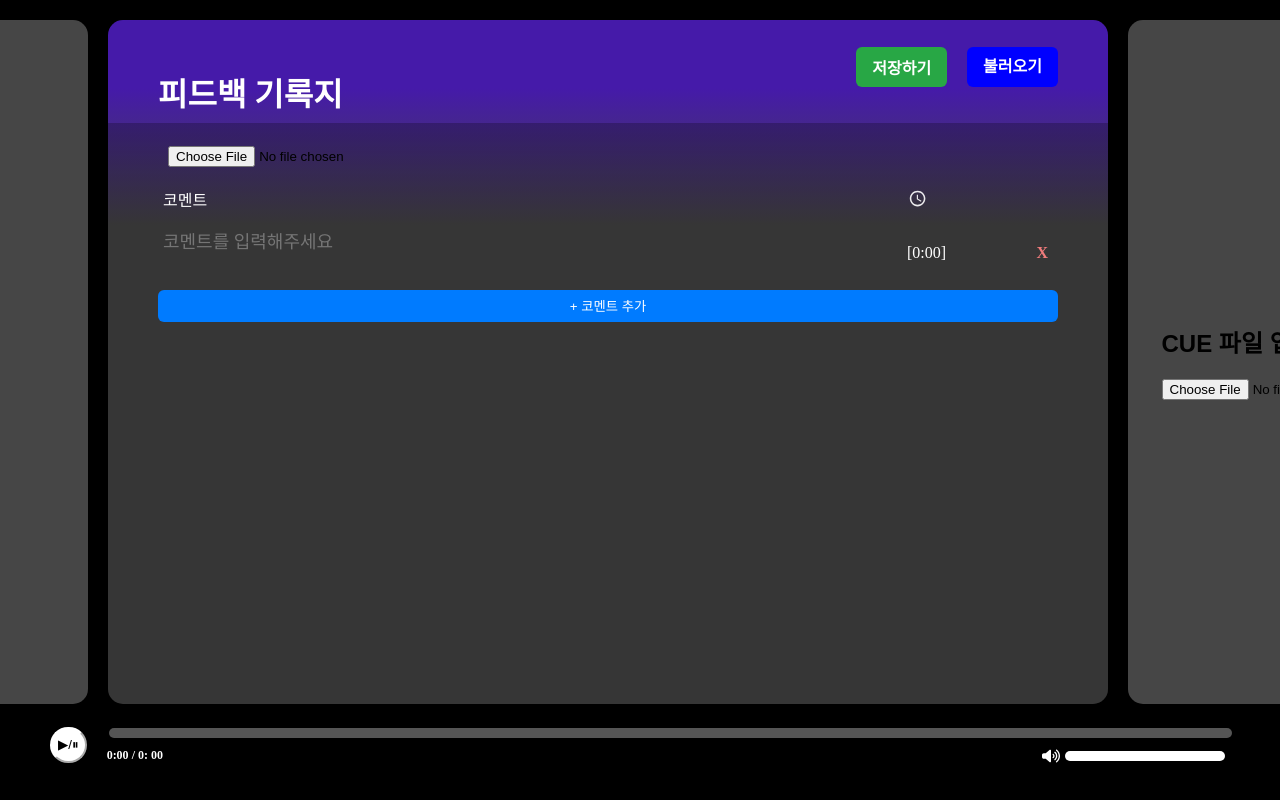
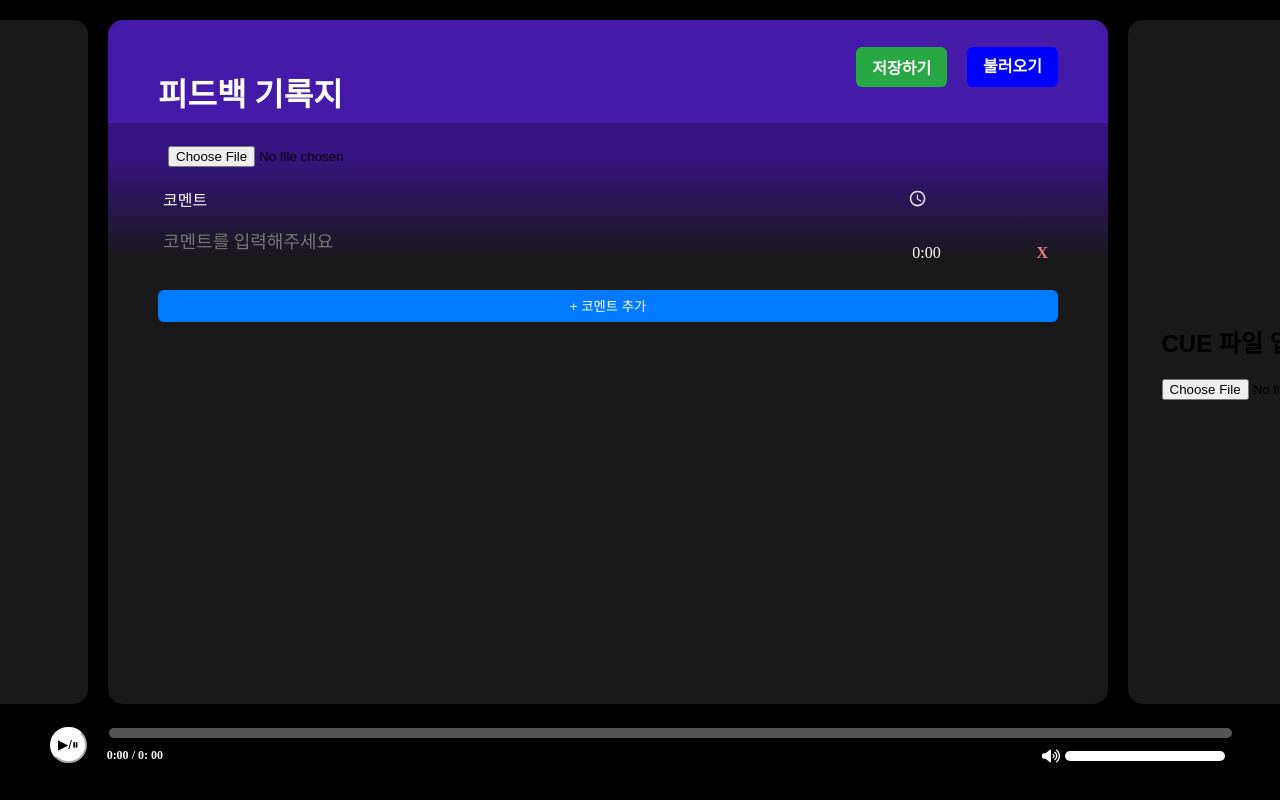
Before and after one commit to Jaek-Kein/FeedBackNote, a React (Vite) app: page / in a window 1280 px wide. Both pictures are taken after a click on the button "+ 코멘트 추가". Shown: the top 800 px of the page. Built offline with nearby package versions, Linux system fonts and the light colour scheme; a web font is replaced by a local one.

Commit message:
Design Edit

```diff
--- a/src/App.tsx
+++ b/src/App.tsx
@@ -25,7 +25,7 @@ const Container = styled.div`
     display: flex;
     justify-content: center;
     align-items: center;
-    background-color: #ffffff46;
+    background-color: #ffffff20;
     height: 90%;
 
     @media (max-width: 480px) {
@@ -43,7 +43,7 @@ const PanelBox = styled.div`
     justify-content: center;
     align-items: center;
 
-        @media (max-width: 480px) {
+    @media (max-width: 480px) {
         width: 95%;
         height: fit-content;
     }
@@ -54,11 +54,13 @@ function App() {
         <>
             <Global styles={GlobalStyles} />
             <Wrapper>
-                <Container style={{ width: "20vw" }}></Container>
+                <Container style={{ width: "20vw" }}>
+                    <PanelBox style={{ background: "#0000003c" }}></PanelBox>
+                </Container>
                 <Container
                     style={{
                         background:
-                            "linear-gradient(to bottom, #451aa9 10%, #ffffff46 30%)",
+                            "linear-gradient(to bottom, #451aa9 20%, #ffffff20 35%)",
                     }}
                 >
                     <PanelBox>
@@ -66,7 +68,9 @@ function App() {
                     </PanelBox>
                 </Container>
                 <Container style={{ width: "25vw" }}>
-                    <Playlist />
+                    <PanelBox style={{ background: "#0000003c" }}>
+                        <Playlist />
+                    </PanelBox>
                 </Container>
             </Wrapper>
         </>
--- a/src/Components/MusicCommentApp.tsx
+++ b/src/Components/MusicCommentApp.tsx
@@ -362,7 +362,7 @@ export default function MusicCommentApp() {
                                     {c.text}
                                 </Comments>
                                 <Time onClick={() => handleTimeClick(c.time)}>
-                                    [{formatTime(c.time)}]
+                                    {formatTime(c.time)}
                                 </Time>
                                 <Delete onClick={() => deleteComment(i)}>
                                     X
```
